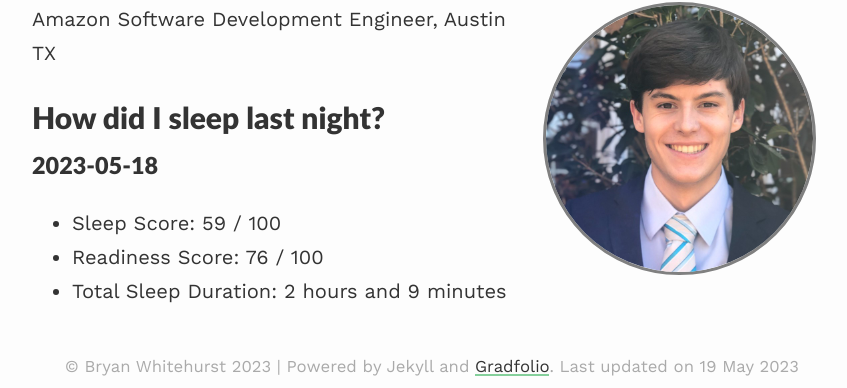
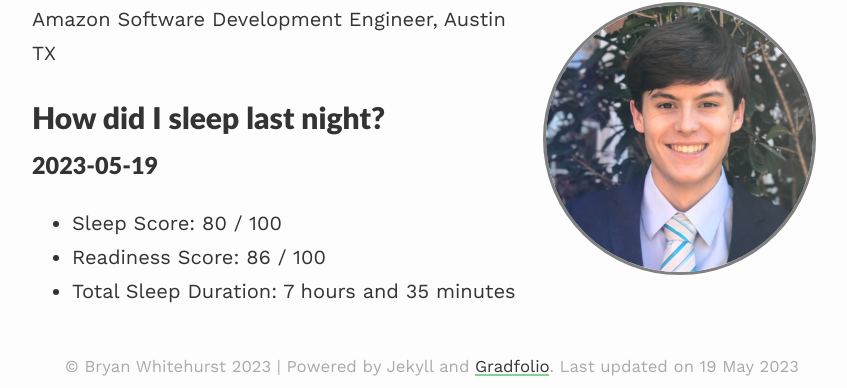
Before and after one commit to BryanWhitehurst/bryanwhitehurst.github.io, a Jekyll site: the page built from index.md, in a window 1280 px wide. Shown: the part 190-578 px from the top of the page, without its empty margins (208-1055 px from the left). Built offline with Jekyll 4.4.1, drawn with Linux system fonts in a browser that asks for light colours; nearby versions of some CDN libraries.

Commit message:
daily oura update

```diff
--- a/index.md
+++ b/index.md
@@ -10,7 +10,7 @@ published: true
 Amazon Software Development Engineer, Austin TX
 
 # How did I sleep last night?
-### 2023-05-18
-- Sleep Score: 59 / 100
-- Readiness Score: 76 / 100
-- Total Sleep Duration: 2 hours and 9 minutes
+### 2023-05-19
+- Sleep Score: 80 / 100
+- Readiness Score: 86 / 100
+- Total Sleep Duration: 7 hours and 35 minutes
```
